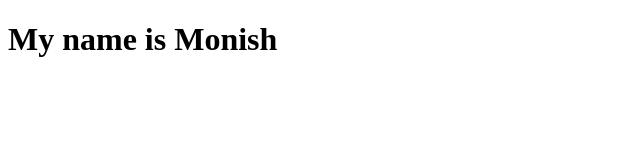
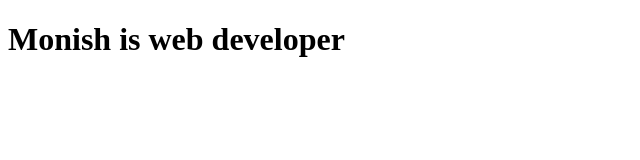
Before and after one commit to monishdk/Git-hub, a plain HTML site: page index.html in a window 1280 px wide. Shown: the whole page, without its empty margins (0-640 px from the left). Drawn offline with Linux system fonts and the light colour scheme.

Commit message:
Feat: Change is role in the sector

```diff
--- a/index.html
+++ b/index.html
@@ -6,6 +6,6 @@
     <title>Document</title>
 </head>
 <body>
-    <h1>My name is Monish</h1>
+    <h1>Monish is web developer</h1>
 </body>
 </html>
```
